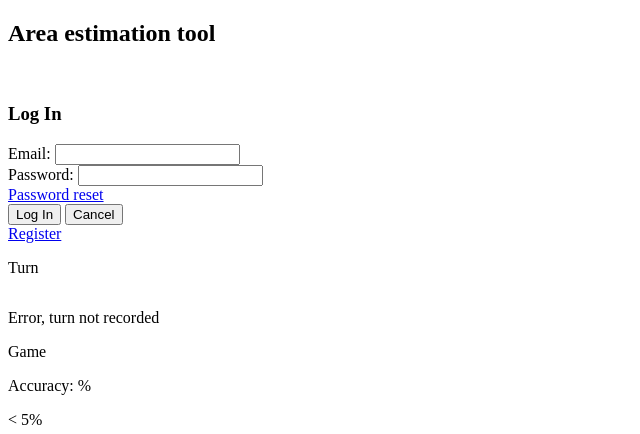
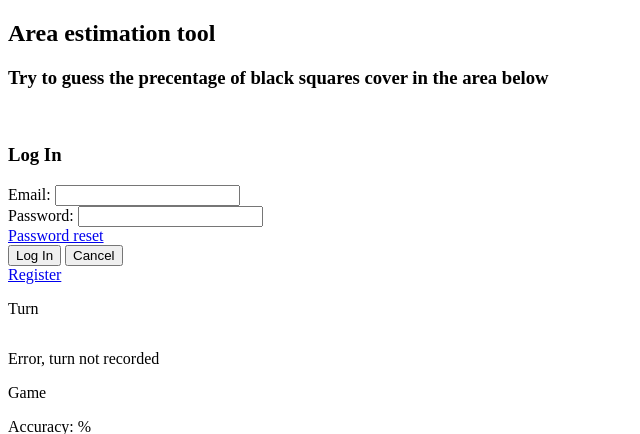
Before and after one commit to jgautrais/aest, a Symfony app: template templates/home/index.html.twig in a window 1280 px wide. Shown: the part 146-580 px from the top of the page, without its empty margins (0-640 px from the left). Run offline with Twig, Linux system fonts and the light colour scheme; the template is opened without the code that fills it, so the values that code supplies are empty; some libraries are stand-ins or nearby versions.

Commit message:
game description added

```diff
--- a/assets/styles/app.scss
+++ b/assets/styles/app.scss
@@ -11,6 +11,10 @@ input {
 .flash {
     pointer-events: none;
     top: -4rem;
+}
+
+.description {
+    max-width: 21rem;
 }
 
 .area_border {
--- a/templates/home/index.html.twig
+++ b/templates/home/index.html.twig
@@ -5,10 +5,13 @@
 {% endblock %}
 
 {% block body %}
-	<div class="text-center font-bold mb-12">
+	<div class="text-center font-bold mb-5 sm:mb-8">
 		<h2 class=" mt-3 text-lg sm:text-xl text-gray-400">
 			Area estimation tool
 		</h2>
+		<h3 class="description text-sm text-gray-500 sm:w-80 mt-12 mx-5">
+			Try to guess the precentage of black squares cover in the area below
+		</h3>
 	</div>
 	{% include "/home/_login_modal.html.twig" %}
 	<div class="relative flex-grow max-w-2xl w-full flex flex-col md:flex-row items-center md:justify-around md:items-start">
```
